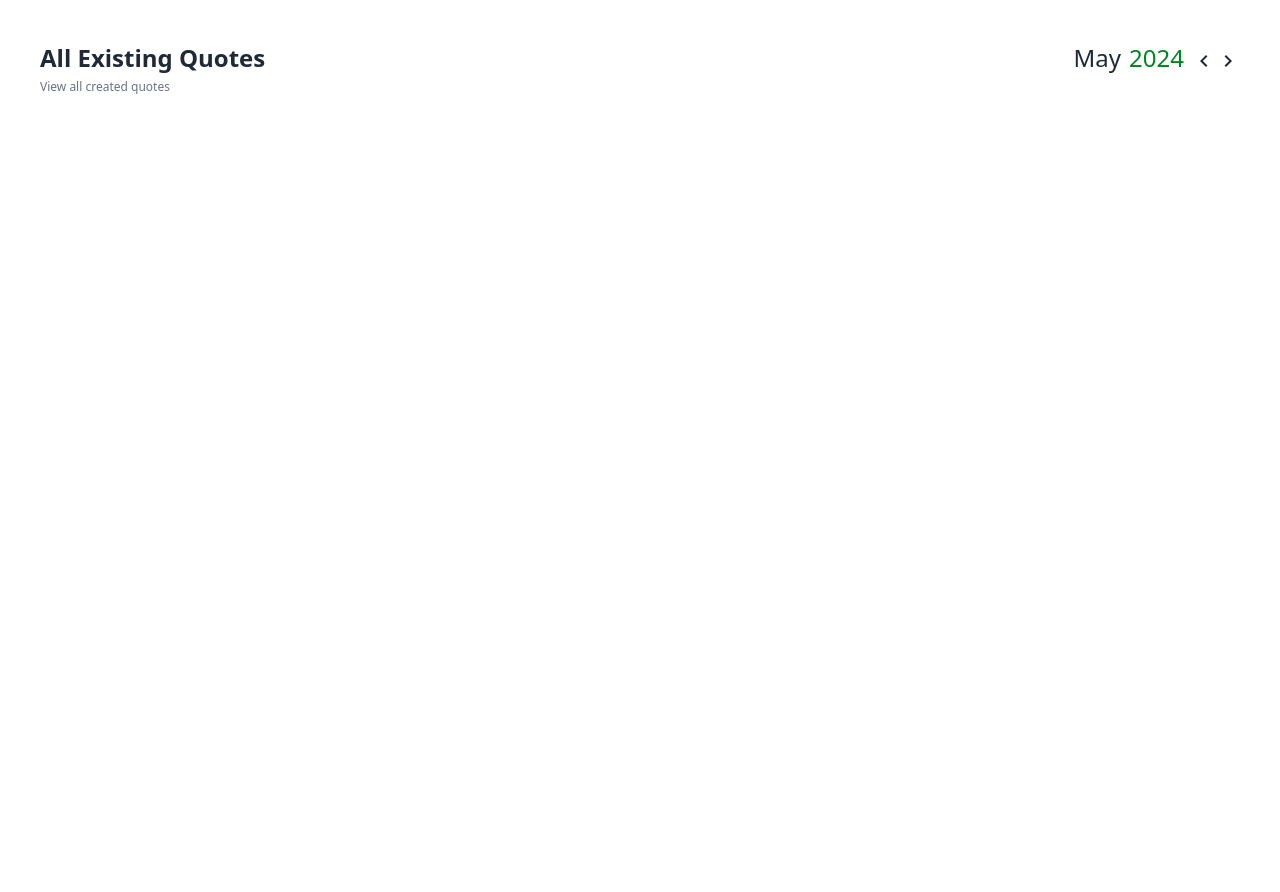
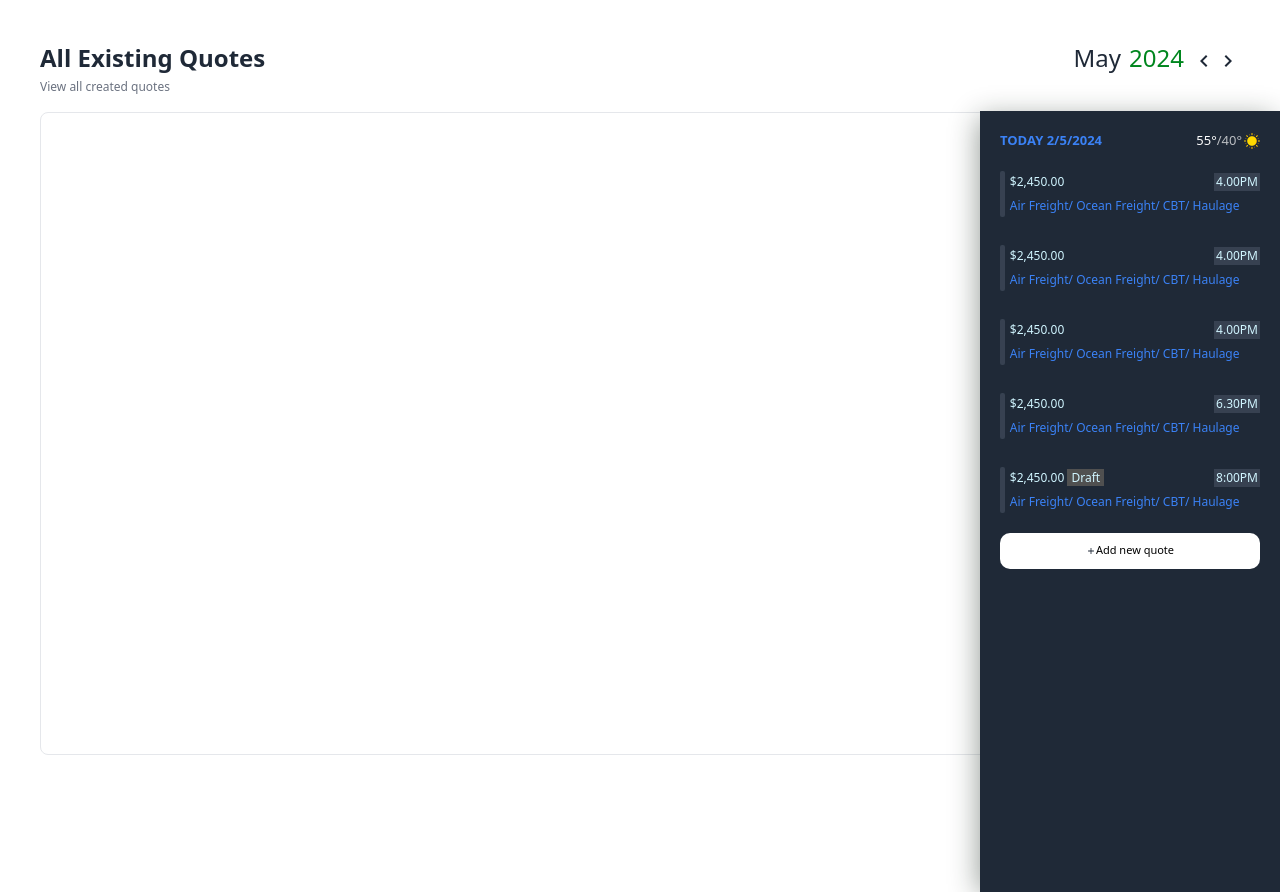
Before and after one commit to midezen/Oneport365-Interview-Task, a React (Vite) app: page / in a window 1280 px wide. Before the commit the page ends 800 px from the top, so only its background shows below. Built offline with nearby package versions, Linux system fonts and the light colour scheme.

Commit message:
completed AddNewSlideIn design in home page

```diff
--- /dev/null
+++ b/src/components/AddNewSlideIn.tsx
@@ -0,0 +1,36 @@
+const AddNewSlideIn = ({ time, draft }: any) => {
+  return (
+    <div
+      id="item"
+      className="h-[54px] flex gap-[5px] items-center hover:bg-[#D0F5FF] cursor-pointer"
+    >
+      <div
+        id="left"
+        className="h-[46px] w-[5px] rounded-[2px] bg-[#374151]"
+      ></div>
+      <div id="right" className="flex flex-col gap-[6px] w-full">
+        <div id="itemTop" className="flex justify-between">
+          <span className="text-[12px] text-[#D0F5FF] hover:text-[#005BC2]">
+            $2,450.00{" "}
+            {draft && (
+              <span className="bg-[#505050] px-[4px] rouded-[2px] text-[12px] text-[#D0F5FF]">
+                Draft
+              </span>
+            )}
+          </span>
+          <span className="text-[12px] text-[#D0F5FF] bg-[#374151] px-[2px] hover:text-[#D0F5FF]">
+            {time}
+          </span>
+        </div>
+        <span
+          id="bottom"
+          className="text-[12px] text-[#3B82F6] hover:text-[#005BC2]"
+        >
+          Air Freight/ Ocean Freight/ CBT/ Haulage
+        </span>
+      </div>
+    </div>
+  );
+};
+
+export default AddNewSlideIn;
--- /dev/null
+++ b/src/components/Calender.tsx
@@ -0,0 +1,9 @@
+import React from "react";
+
+const Calender = () => {
+  return (
+    <div className="h-[643px] border rounded-[8px] relative mx-[40px] mt-[32px]"></div>
+  );
+};
+
+export default Calender;
--- a/src/pages/Home.tsx
+++ b/src/pages/Home.tsx
@@ -1,10 +1,14 @@
 import KeyboardArrowLeftOutlinedIcon from "@mui/icons-material/KeyboardArrowLeftOutlined";
 import KeyboardArrowRightOutlinedIcon from "@mui/icons-material/KeyboardArrowRightOutlined";
+import Calender from "../components/Calender";
+import sun from "../img/sun.png";
+import AddNewSlideIn from "../components/AddNewSlideIn";
+import AddOutlinedIcon from "@mui/icons-material/AddOutlined";
 
 const Home: React.FC = () => {
   return (
-    <div id="home" className="p-[40px]">
-      <div id="top" className="h-[79px] flex justify-between">
+    <div id="home" className="relative">
+      <div id="top" className="h-[79px] flex justify-between p-[40px]">
         <div id="existing" className="flex flex-col gap-[2px]">
           <span className="text-[24px] text-[#1F2937] font-semibold">
             All Existing Quotes
@@ -26,6 +30,40 @@ const Home: React.FC = () => {
           </div>
         </div>
       </div>
+
+      <Calender />
+
+      <div
+        id="addContainer"
+        className="p-[20px] flex flex-col gap-[16px] absolute w-[300px] h-[781px] shadow-[-4px_4px_27px_-3px_rgba(21,36,26,0.46)] bg-[#1F2937] right-0 top-[111px]"
+      >
+        <div id="addTop" className="flex justify-between text-[13px]">
+          <span className="text-[#3B82F6] font-bold">TODAY 2/5/2024</span>
+          <span className="flex items-center text-[#FFFFFF]">
+            55°<span className="text-[#FFFFFFB2] mr-[2px]">/40°</span>
+            <img
+              src={sun}
+              alt="sun"
+              className="w-[16px] h-[16px] object-cover"
+            />
+          </span>
+        </div>
+
+        <div id="items" className="w-full flex flex-col gap-[20px]">
+          <AddNewSlideIn time="4.00PM" />
+          <AddNewSlideIn time="4.00PM" />
+          <AddNewSlideIn time="4.00PM" />
+          <AddNewSlideIn time="6.30PM" />
+          <AddNewSlideIn time="8:00PM" draft />
+        </div>
+
+        <button className="flex items-center bg-[#FFFFFF] justify-center text-[11px] font-medium h-[36px] rounded-[10px]">
+          <AddOutlinedIcon
+            style={{ width: "10px", height: "10px", color: "#1F2937" }}
+          />
+          Add new quote
+        </button>
+      </div>
     </div>
   );
 };
```
Also changed, not shown: src/img/sun.png (added).
